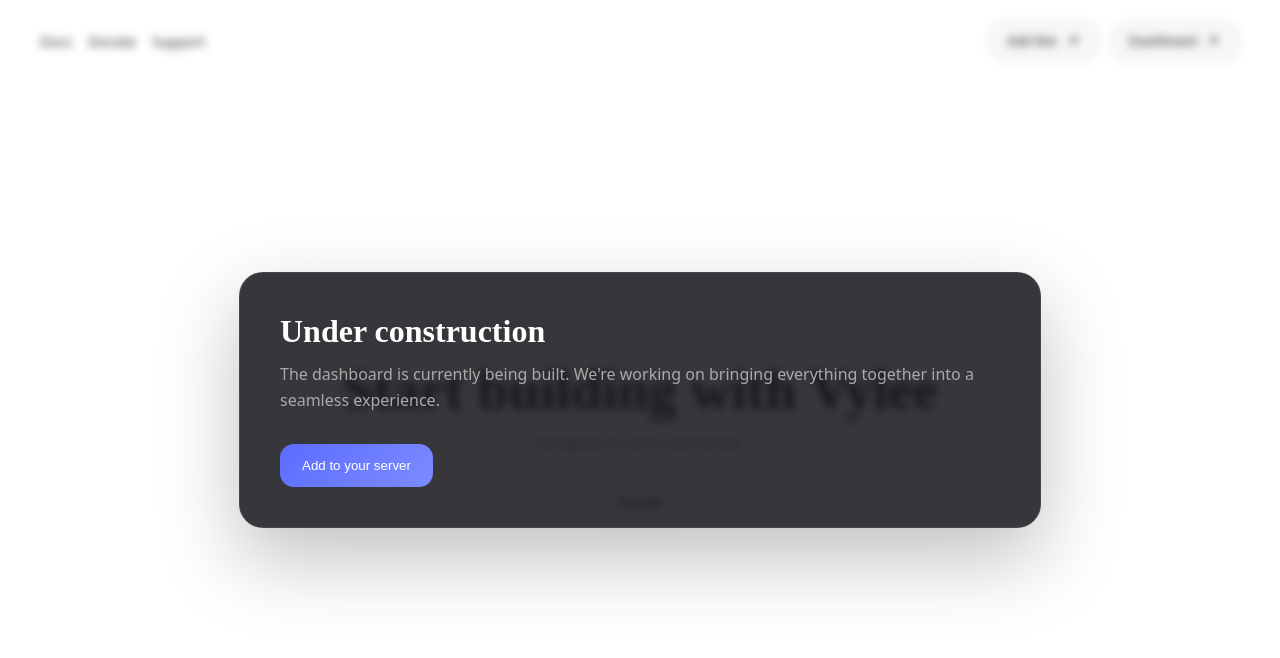
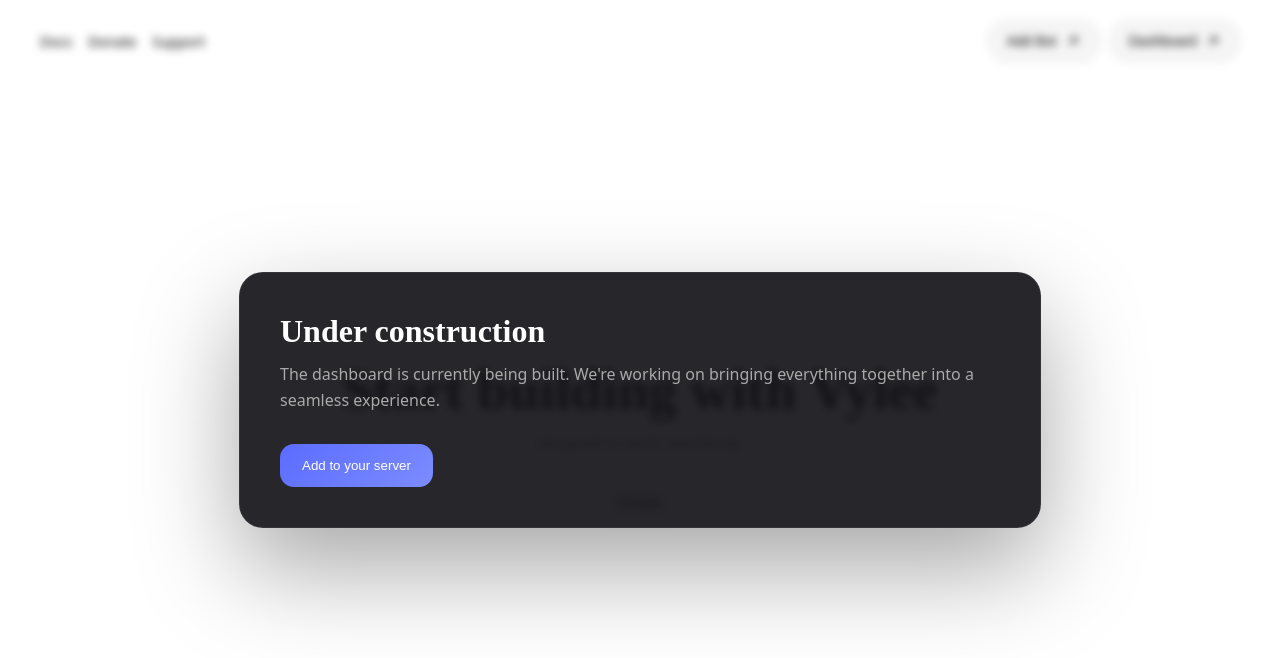
Before and after one commit to sreemn/Guard, a website: page index.html in a window 1280 px wide. Both pictures are taken after a click on the button "Dashboard". Drawn offline with Linux system fonts and the light colour scheme; a web font is replaced by a local one.

Commit message:
Update index.html

```diff
--- a/index.html
+++ b/index.html
@@ -174,7 +174,7 @@
 .overlay {
   position: fixed;
   inset: 0;
-  background: rgba(255, 255, 255, 0.2);
+  background: transparent;
   backdrop-filter: blur(4px);
   -webkit-backdrop-filter: blur(4px);
   display: none;
@@ -192,10 +192,10 @@
   max-width: 720px;
   border-radius: 24px;
   padding: 40px;
-  background: rgba(20, 20, 25, 0.85);
+  background: rgba(20, 20, 25, 0.92);
   color: #fff;
-  border: 1px solid rgba(255, 255, 255, 0.08);
-  box-shadow: 0 30px 80px rgba(0, 0, 0, 0.25);
+  border: 1px solid rgba(255, 255, 255, 0.06);
+  box-shadow: 0 40px 100px rgba(0, 0, 0, 0.35);
   animation: pop 0.25s ease;
 }
 
```
